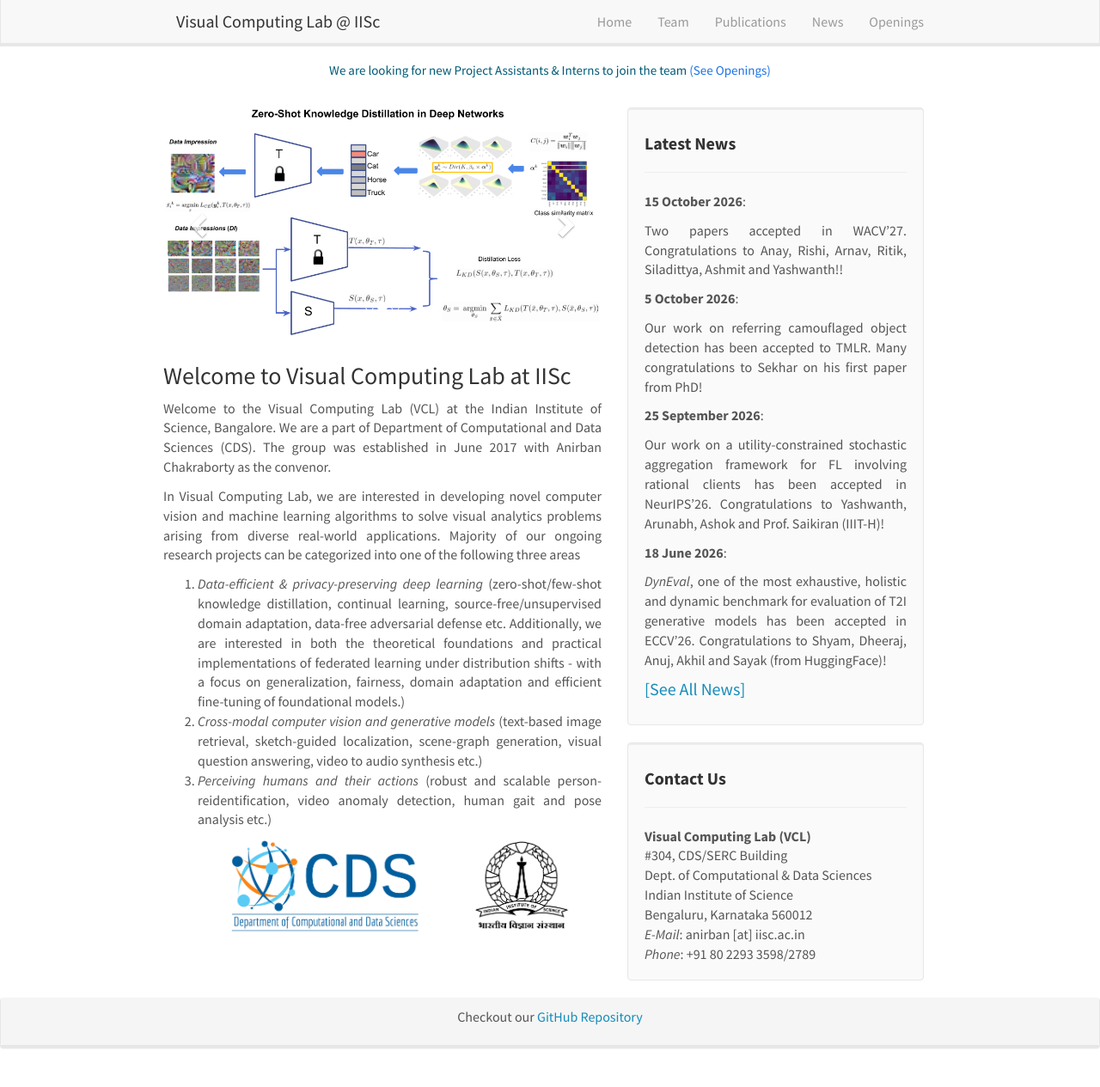
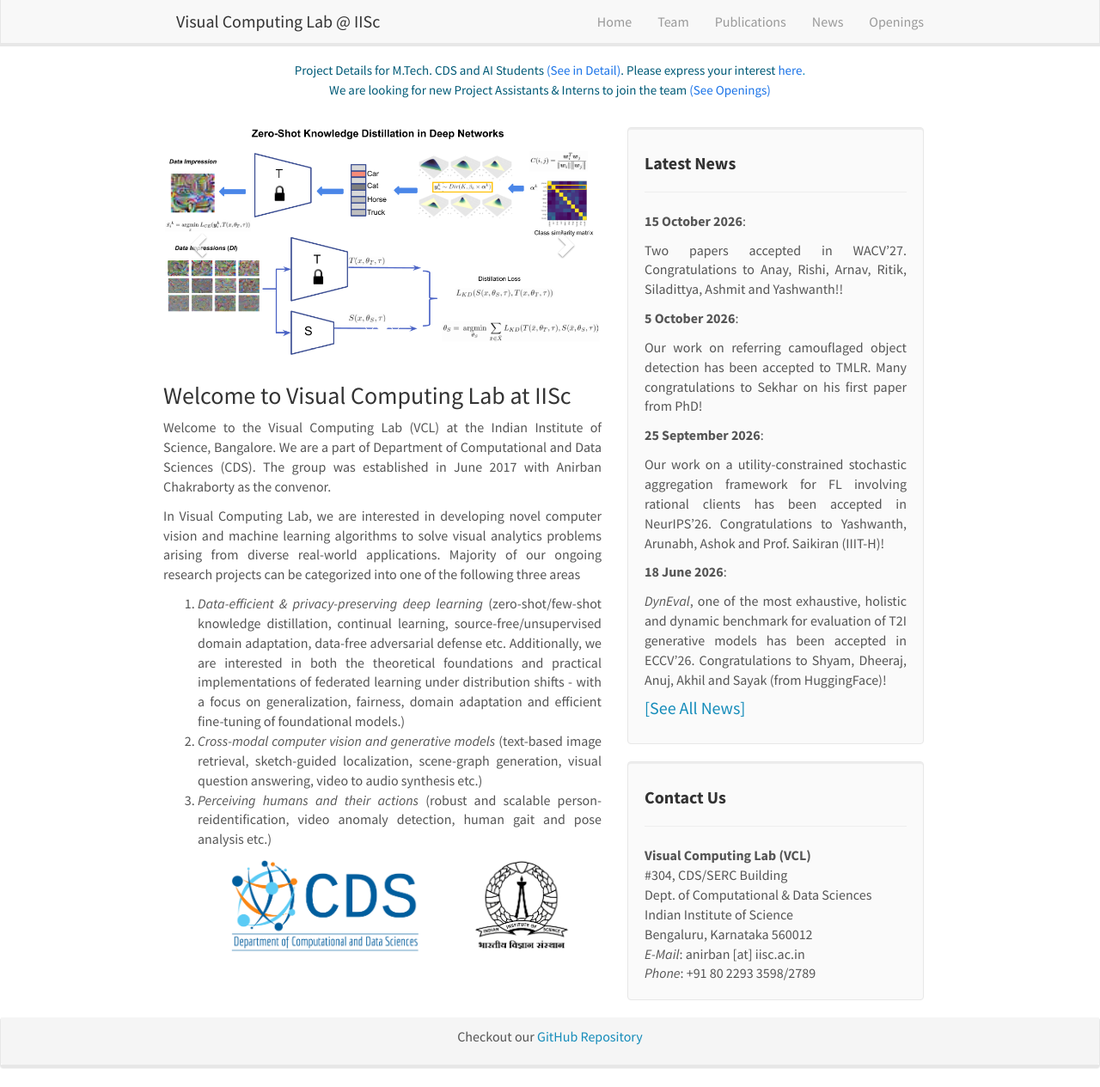
Before and after one commit to vcl-iisc/vclab-website, a Jekyll site: the page built from _pages/home.md, in a window 1280 px wide and 1265 px high. Shown: the whole window at 86% size. Built offline with Jekyll 4.4.1, drawn with Linux system fonts in a browser that asks for light colours; nearby versions of some CDN libraries.

Commit message:
Revise project details and interest form link
Updated project details link and form URL for M.Tech. CDS and AI Students.

```diff
--- a/_layouts/homelay.html
+++ b/_layouts/homelay.html
@@ -9,11 +9,11 @@ layout: default
 
 <div class="row text-center">
   <span class="accent-text">
-    <!-- Project Details for M.Tech. CDS and AI Students <a href="{{ site.url }}{{ site.baseurl }}/mtech_projects"> -->
-      <!-- <span class="flick-word">(See in Detail)</span></a>. Please express your interest <a href="https://forms.gle/jCFfV8u8tSPtGGd36"> -->
-      <!-- <span class="flick-word">here</span>. -->
-    <!-- </a>
-    <br> -->
+    Project Details for M.Tech. CDS and AI Students <a href="{{ site.url }}{{ site.baseurl }}/mtech_projects">
+      <span class="flick-word">(See in Detail)</span></a>. Please express your interest <a href="https://docs.google.com/forms/d/e/1FAIpQLSf4DDd8DcH01tJhQGfGy4P8tFDrFMSYkaRxyIv6yqdw0uYHTg/viewform?usp=dialog">
+      <span class="flick-word">here</span>.
+    </a>
+    <br>
     We are looking for new Project Assistants & Interns to join the team
     <a href="{{ site.url }}{{ site.baseurl }}/openings">
       <span class="flick-word">(See Openings)</span>
```
